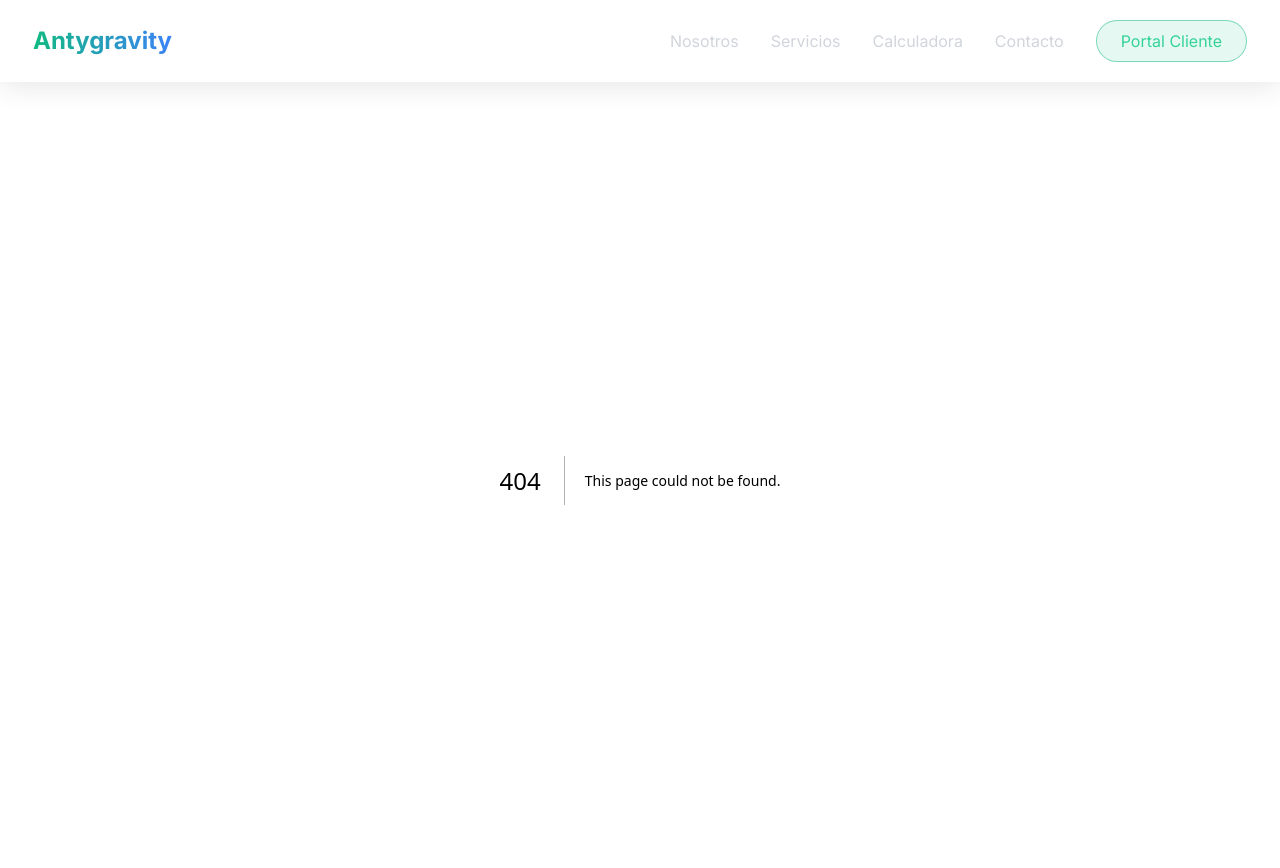
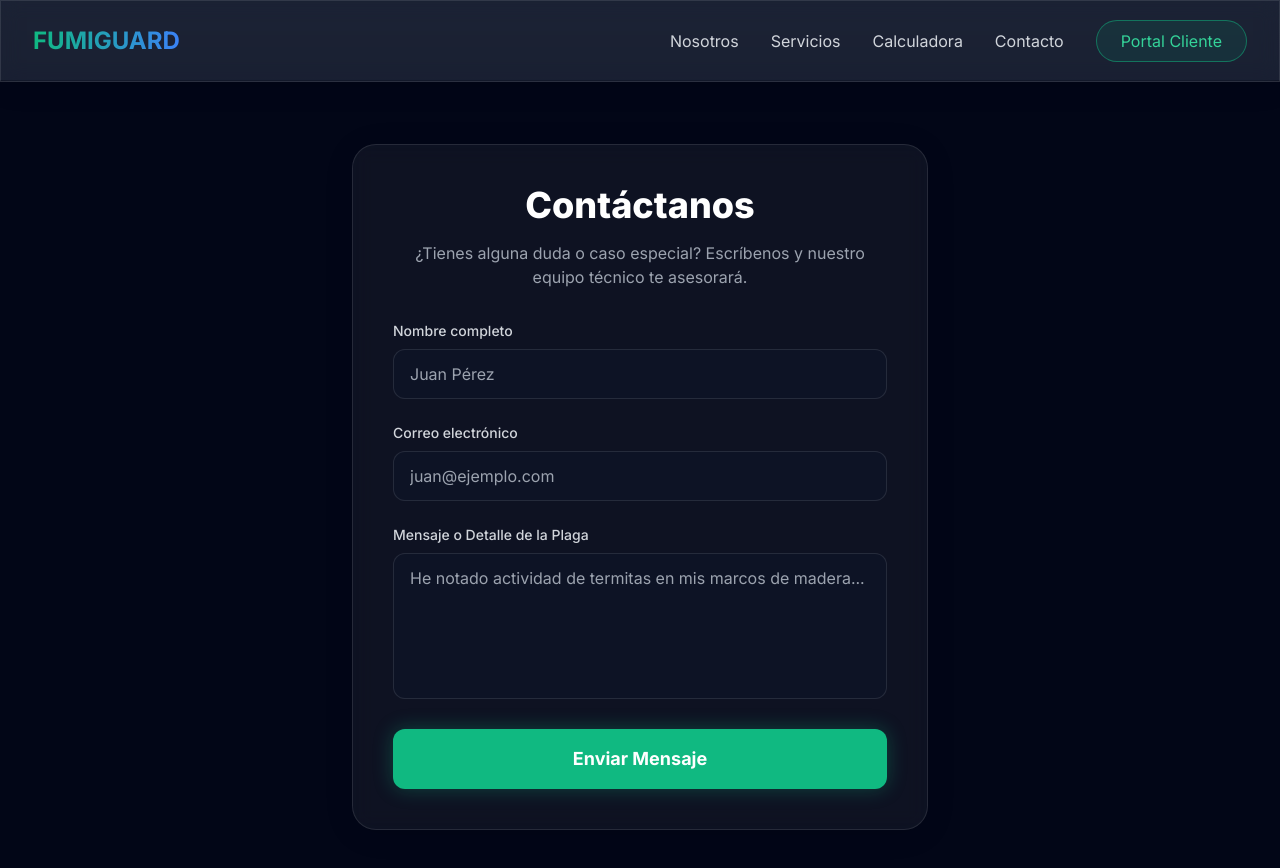
Before and after one commit to artdigitalstudio1980-hash/Aplicativo-web-FumiGuard, a Next.js app: page /contact in a window 1280 px wide. Before the commit this address had no page. Shown: the top 868 px of the page. Built offline with nearby package versions, Linux system fonts and the light colour scheme.

Commit message:
fix: resolve 404s on catalog and contact, rename to FUMIGUARD, remove Bogota from home

```diff
--- /dev/null
+++ b/app/catalog/page.tsx
@@ -0,0 +1,41 @@
+import Link from 'next/link';
+
+export default function Catalog() {
+  const services = [
+    { id: 'cucarachas', name: 'Cucarachas', desc: 'Tratamiento intensivo con gel y aspersión para erradicación total.' },
+    { id: 'roedores', name: 'Roedores', desc: 'Control poblacional con cebos de última generación y trampas de captura.' },
+    { id: 'termitas', name: 'Termitas', desc: 'Protección estructural para muebles y propiedades.' },
+    { id: 'hormigas', name: 'Hormigas', desc: 'Inhibición de colonias enteras con cebos granulados.' },
+    { id: 'mosquitos', name: 'Mosquitos', desc: 'Termonebulización para exteriores e interiores.' },
+    { id: 'desinfeccion', name: 'Desinfección', desc: 'Eliminación de virus, bacterias y hongos.' },
+    { id: 'lavado_tanques', name: 'Lavado de Tanques', desc: 'Limpieza y desinfección profunda de tanques de reserva.' },
+  ];
+
+  return (
+    <div className="min-h-screen bg-slate-950 py-16 px-4 sm:px-6 lg:px-8">
+      <div className="max-w-7xl mx-auto">
+        <div className="text-center mb-16">
+          <h1 className="text-4xl md:text-5xl font-extrabold text-white mb-6">Catálogo de <span className="text-gradient">Servicios</span></h1>
+          <p className="text-xl text-gray-400 max-w-3xl mx-auto">
+            Descubre nuestro catálogo completo de servicios diseñados para resolver definitivamente cualquier problema de plagas.
+          </p>
+        </div>
+
+        <div className="grid grid-cols-1 md:grid-cols-2 lg:grid-cols-3 gap-8">
+          {services.map((service) => (
+            <div key={service.id} className="glass-panel p-8 rounded-2xl flex flex-col hover:-translate-y-2 transition-transform duration-300">
+              <h3 className="text-2xl font-bold text-white mb-4">{service.name}</h3>
+              <p className="text-gray-400 flex-grow mb-8">{service.desc}</p>
+              <Link
+                href="/calculator"
+                className="text-center w-full py-3 rounded-xl bg-white/5 border border-white/10 hover:bg-emerald-500 hover:border-emerald-500 hover:text-white transition-all text-emerald-400 font-semibold"
+              >
+                Cotizar este servicio
+              </Link>
+            </div>
+          ))}
+        </div>
+      </div>
+    </div>
+  );
+}
--- /dev/null
+++ b/app/contact/page.tsx
@@ -0,0 +1,67 @@
+'use client';
+
+import { useState } from 'react';
+
+export default function Contact() {
+  const [formData, setFormData] = useState({ name: '', email: '', message: '' });
+
+  const handleSubmit = (e: React.FormEvent) => {
+    e.preventDefault();
+    // In a real app, this would send an email or save to the database
+    alert('Mensaje enviado correctamente. Te contactaremos pronto.');
+    setFormData({ name: '', email: '', message: '' });
+  };
+
+  return (
+    <div className="min-h-screen bg-slate-950 py-16 px-4 sm:px-6 lg:px-8 flex items-center justify-center">
+      <div className="max-w-xl w-full glass-panel p-10 rounded-3xl">
+        <h1 className="text-4xl font-extrabold text-white mb-4 text-center">Contáctanos</h1>
+        <p className="text-gray-400 text-center mb-8">
+          ¿Tienes alguna duda o caso especial? Escríbenos y nuestro equipo técnico te asesorará.
+        </p>
+
+        <form onSubmit={handleSubmit} className="space-y-6">
+          <div>
+            <label className="block text-sm font-medium text-gray-300 mb-2">Nombre completo</label>
+            <input
+              type="text"
+              required
+              value={formData.name}
+              onChange={(e) => setFormData({ ...formData, name: e.target.value })}
+              className="w-full bg-slate-900/50 border border-white/10 rounded-xl px-4 py-3 text-white focus:ring-2 focus:ring-emerald-500 outline-none transition-all"
+              placeholder="Juan Pérez"
+            />
+          </div>
+          <div>
+            <label className="block text-sm font-medium text-gray-300 mb-2">Correo electrónico</label>
+            <input
+              type="email"
+              required
+              value={formData.email}
+              onChange={(e) => setFormData({ ...formData, email: e.target.value })}
+              className="w-full bg-slate-900/50 border border-white/10 rounded-xl px-4 py-3 text-white focus:ring-2 focus:ring-emerald-500 outline-none transition-all"
+              placeholder="juan@ejemplo.com"
+            />
+          </div>
+          <div>
+            <label className="block text-sm font-medium text-gray-300 mb-2">Mensaje o Detalle de la Plaga</label>
+            <textarea
+              required
+              rows={5}
+              value={formData.message}
+              onChange={(e) => setFormData({ ...formData, message: e.target.value })}
+              className="w-full bg-slate-900/50 border border-white/10 rounded-xl px-4 py-3 text-white focus:ring-2 focus:ring-emerald-500 outline-none transition-all resize-none"
+              placeholder="He notado actividad de termitas en mis marcos de madera..."
+            />
+          </div>
+          <button
+            type="submit"
+            className="w-full py-4 rounded-xl bg-emerald-500 text-white font-bold text-lg hover:bg-emerald-400 transition-all shadow-[0_0_20px_rgba(16,185,129,0.3)] hover:shadow-[0_0_30px_rgba(16,185,129,0.5)]"
+          >
+            Enviar Mensaje
+          </button>
+        </form>
+      </div>
+    </div>
+  );
+}
--- a/app/layout.tsx
+++ b/app/layout.tsx
@@ -6,8 +6,8 @@ import Navbar from "@/components/Navbar";
 const inter = Inter({ subsets: ["latin"] });
 
 export const metadata: Metadata = {
-  title: "Fumigaciones Antygravity | Control de Plagas Premium en Bogotá",
-  description: "Servicio especializado de fumigación y control de plagas en Bogotá. Expertos en cucarachas, roedores, termitas y más con tecnología avanzada.",
+  title: "Fumiguard | Control de Plagas Premium",
+  description: "Servicio especializado de fumigación y control de plagas. Expertos en cucarachas, roedores, termitas y más con tecnología avanzada.",
 };
 
 export default function RootLayout({
--- a/app/page.tsx
+++ b/app/page.tsx
@@ -11,7 +11,7 @@ export default function Home() {
 
         <div className="relative z-10 max-w-4xl mx-auto text-center">
           <h1 className="text-5xl md:text-7xl font-extrabold tracking-tight mb-8">
-            Control de Plagas <span className="text-gradient">Premium</span> en Bogotá
+            Control de Plagas <span className="text-gradient">Premium</span>
           </h1>
           <p className="mt-4 text-xl md:text-2xl text-gray-300 mb-12 max-w-3xl mx-auto leading-relaxed">
             Protegemos tu hogar y empresa con tecnología avanzada y protocolos de bioseguridad. Soluciones definitivas, seguras y garantizadas.
--- a/components/Navbar.tsx
+++ b/components/Navbar.tsx
@@ -7,7 +7,7 @@ export default function Navbar() {
         <div className="flex justify-between items-center h-20">
           <div className="flex-shrink-0">
             <Link href="/" className="flex items-center">
-              <span className="text-2xl font-bold text-gradient">Antygravity</span>
+              <span className="text-2xl font-bold text-gradient">FUMIGUARD</span>
             </Link>
           </div>
           <div className="hidden md:flex space-x-8 items-center">
```
